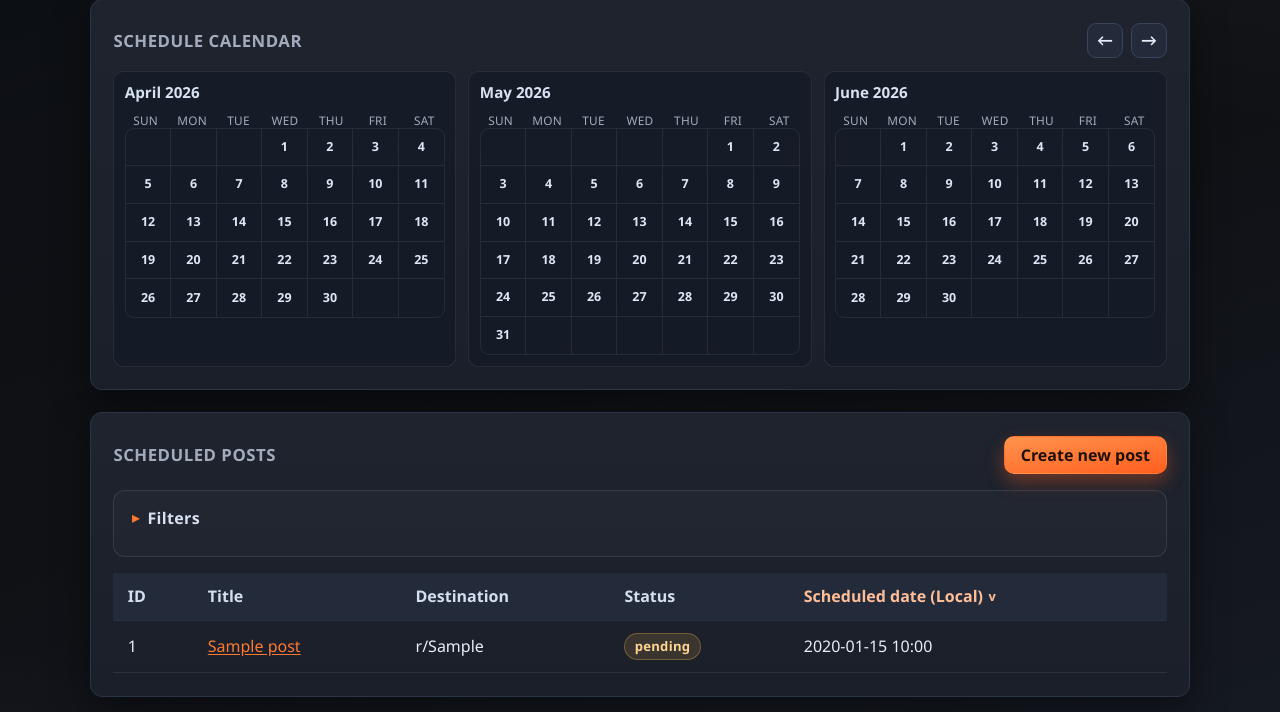
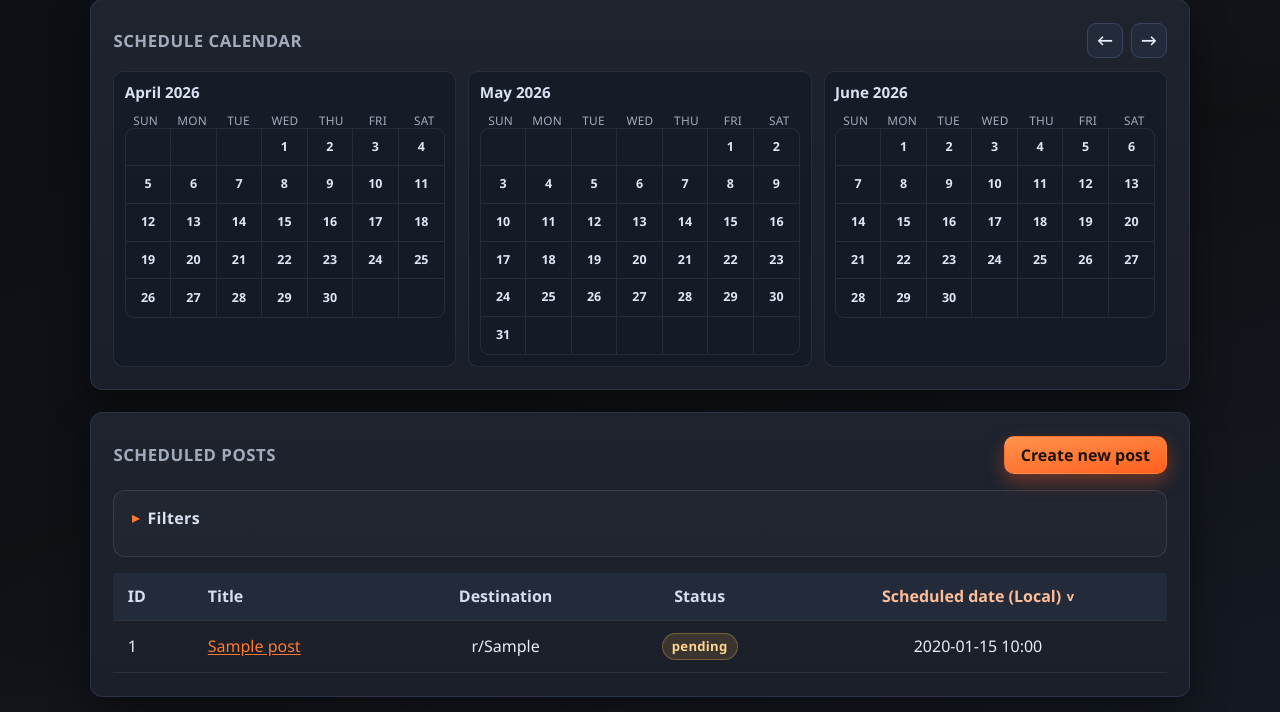
Before and after one commit to PolPuigdo/Reddit-Post-Scheduler, a Flask app: page / in a window 1280 px wide. Shown: the part 124-836 px from the top of the page. Run offline with Flask 3, Linux system fonts and the light colour scheme; tables that the repository leaves empty hold one stand-in row (values such as "Sample post"); data that the repository does not hold is empty.

Commit message:
schedule table ui improvements

```diff
--- a/app/static/css/styles.css
+++ b/app/static/css/styles.css
@@ -503,6 +503,15 @@ button:disabled,
     background: #232b3b;
     color: #d5deef;
     font-weight: 700;
+}
+
+.data-table .col-center {
+    text-align: center;
+}
+
+.data-table thead th.col-center .sort-link {
+    display: flex;
+    justify-content: center;
 }
 
 .sort-link {
--- a/app/web/templates/index.html
+++ b/app/web/templates/index.html
@@ -109,17 +109,17 @@
                                         Title{% if filters.sort_by == "title" %}<span class="sort-indicator">{{ "^" if filters.sort_dir == "asc" else "v" }}</span>{% endif %}
                                     </a>
                                 </th>
-                                <th>
+                                <th class="col-center">
                                     <a class="sort-link {% if filters.sort_by == 'subreddit' %}sort-link-active{% endif %}" href="{{ sort_links.subreddit }}">
                                         Destination{% if filters.sort_by == "subreddit" %}<span class="sort-indicator">{{ "^" if filters.sort_dir == "asc" else "v" }}</span>{% endif %}
                                     </a>
                                 </th>
-                                <th>
+                                <th class="col-center">
                                     <a class="sort-link {% if filters.sort_by == 'status' %}sort-link-active{% endif %}" href="{{ sort_links.status }}">
                                         Status{% if filters.sort_by == "status" %}<span class="sort-indicator">{{ "^" if filters.sort_dir == "asc" else "v" }}</span>{% endif %}
                                     </a>
                                 </th>
-                                <th>
+                                <th class="col-center">
                                     <a class="sort-link {% if filters.sort_by == 'scheduled_at_utc' %}sort-link-active{% endif %}" href="{{ sort_links.scheduled_at_utc }}">
                                         Scheduled date (Local){% if filters.sort_by == "scheduled_at_utc" %}<span class="sort-indicator">{{ "^" if filters.sort_dir == "asc" else "v" }}</span>{% endif %}
                                     </a>
@@ -133,17 +133,17 @@
                                     <td>
                                         <a href="/posts/{{ post.id }}">{{ post.title }}</a>
                                     </td>
-                                    <td>
+                                    <td class="col-center">
                                         {% if post.target_type == "profile" %}
                                             Profile
                                         {% else %}
                                             r/{{ post.subreddit }}
                                         {% endif %}
                                     </td>
-                                    <td>
+                                    <td class="col-center">
                                         <span class="status-badge status-{{ post.status }}">{{ post.status }}</span>
                                     </td>
-                                    <td>{{ scheduled_at_local_display(post.scheduled_at_utc) }}</td>
+                                    <td class="col-center">{{ scheduled_at_local_display(post.scheduled_at_utc) }}</td>
                                 </tr>
                             {% endfor %}
                         </tbody>
```
